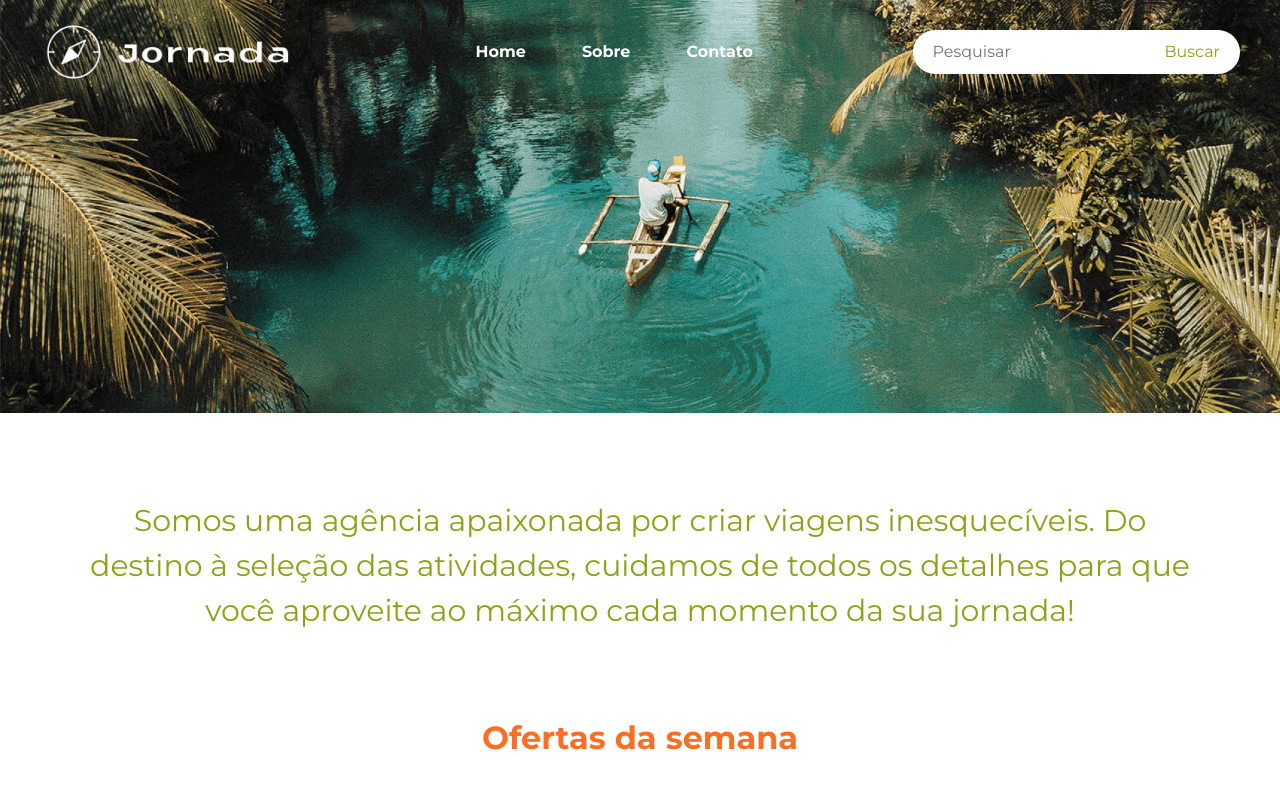
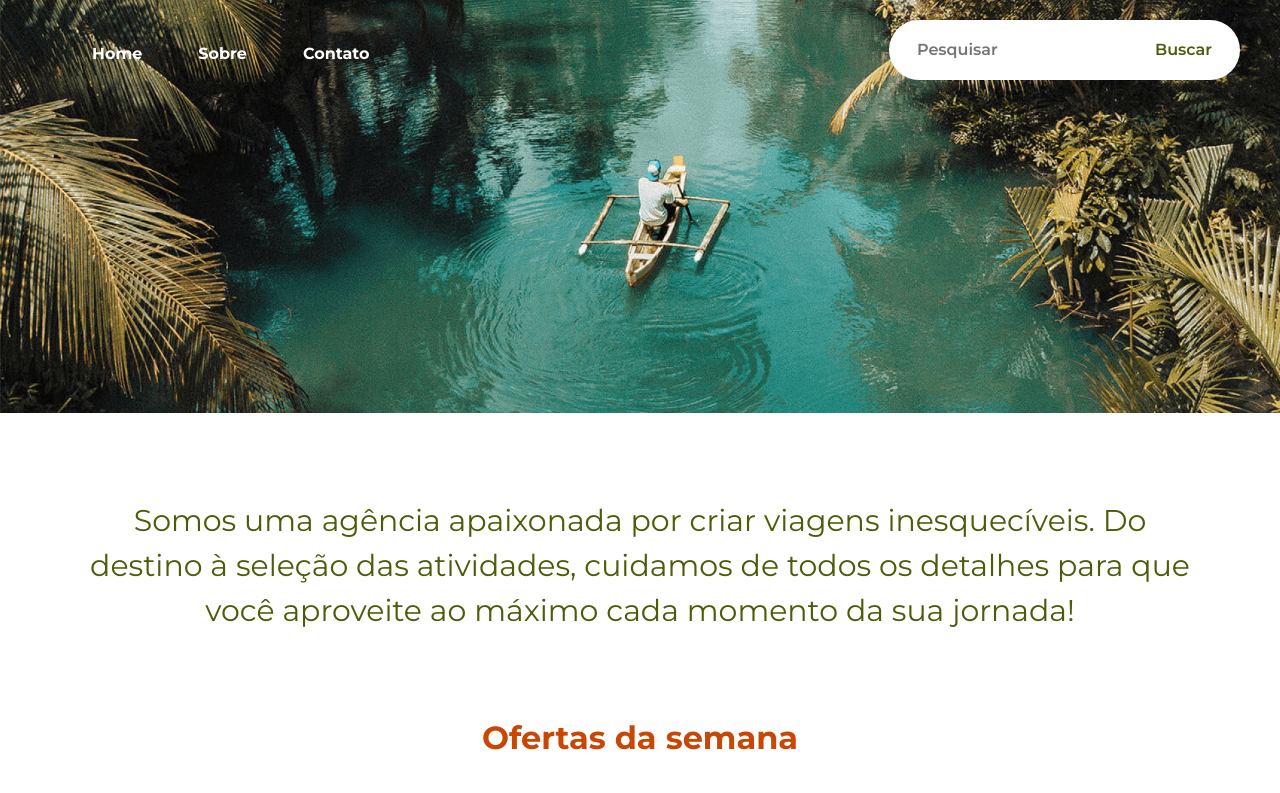
Before and after one commit to itsmejunqueira/jornada-ia-projeto, a website: page index.html in a window 1280 px wide. Shown: the top 793 px of the page. Drawn offline with nearby package versions, Linux system fonts and the light colour scheme; a web font is replaced by a local one.

Commit message:
fix best practices, ceo,  accessibility

```diff
--- a/global.css
+++ b/global.css
@@ -3,10 +3,10 @@
     --branco: #fff;
     --preto: #000;
     --neutral-azul: #5191c1;
-    --verde-musgo: #8ca315;
+    --verde-musgo: #4E5C0A;
     --azul-psicina: #1e6495;
     --azul-mar: #0a4b75;
-    --laranja:#fb6f24;
+    --laranja:#C84704;
 
 }
 
--- a/index.css
+++ b/index.css
@@ -17,7 +17,7 @@
         margin: 0 auto;
     }
 
-    .header__logo {
+    .header-logo {
         img {
             max-width: 260px;
         }
@@ -74,6 +74,7 @@
         align-items: center;
         background-color: #fff;
         border-radius: 50px;
+        border: #8ca315;
         overflow: hidden;
     }
 
@@ -83,21 +84,25 @@
         border: none;
         outline: none;
         background-color: transparent;
-        color: var(--verde-musgo);
+        color: #4E5C0A;
         font-size: 16px;
+        font-weight: 600;
     }
 
     .busca button[type="submit"] {
         background-color: transparent;
         border: none;
         padding: 10px 20px;
-        color: var(--verde-musgo);
+        color: #4E5C0A;
+        border-radius: 20px;
+        font-weight: 600;
         cursor: pointer;
         transition: background-color 0.3s ease-in-out;
     }
 
     .busca button[type="submit"]:hover {
         color: #fff;
+        border-radius: 20px;
         background-color: var(--verde-musgo);
     }
 
--- a/index.html
+++ b/index.html
@@ -4,6 +4,9 @@
 <head>
     <meta charset="UTF-8">
     <meta name="viewport" content="width=device-width, initial-scale=1.0">
+    <meta
+  name="description"
+  content="Landing page made by Leticia Junqueira, non-profit project, just portfolio.">
     <title>Jornada</title>
     <link rel="stylesheet" href="./global.css">
     <link rel="stylesheet" href="./index.css">
@@ -25,9 +28,6 @@
 <body>
     <header class="header__container">
         <div class="header">
-            <a href="" class="header__logo">
-                <img  alt="" src="./img/logoprovisriabranca-1@2x.png" />
-            </a>
             <nav class="navegacao">
                 <ul>
                     <li class="me-3"><a href="#">Home</a></li>
@@ -35,7 +35,7 @@
                     <li class="me-3"><a href="#">Contato</a></li>
                 </ul>
             </nav>
-            <form class="busca">
+            <form class="busca p-2 mb-2">
                 <input type="text" placeholder="Pesquisar">
                 <button type="submit">Buscar</button>
             </form>
```
